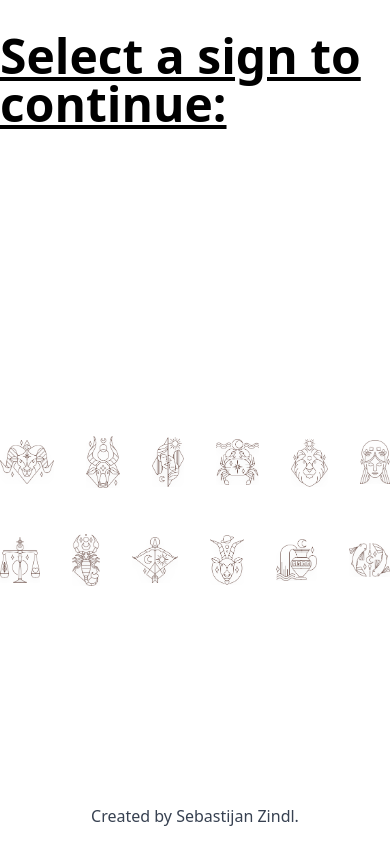
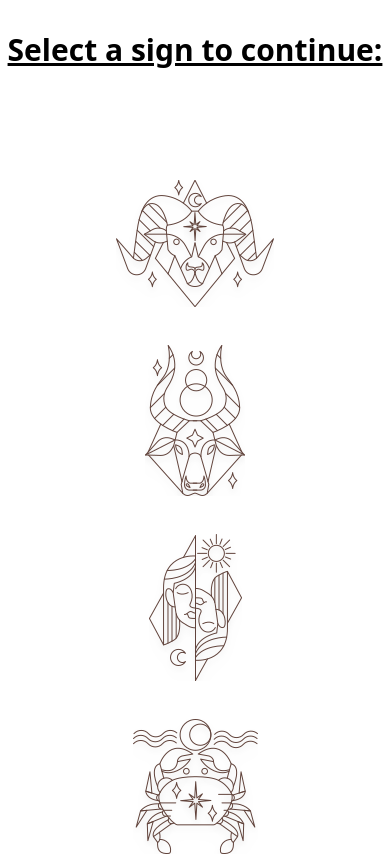
Before and after one commit to m1thrandir225/horoscope_next, a Next.js app: page / in a window 390 px wide. Shown: the top 856 px of the page. Built offline with nearby package versions, Linux system fonts and the light colour scheme; no server answers.

Commit message:
mobile responsive changes

```diff
--- a/src/components/horoscopeCard.jsx
+++ b/src/components/horoscopeCard.jsx
@@ -18,7 +18,7 @@ export default function HoroscopeCard({title, data, loading}) {
         </div>
         } else {
             return <div className="flex flex-col justify-center items-center">
-                <h1 className="underline text-5xl font-bold">{title}</h1>
+                <h1 className="md:underline text-5xl font-bold xs:text-3xl underline text-center">{title}</h1>
             </div>
         }
     }
--- a/src/components/horoscopeIcon.jsx
+++ b/src/components/horoscopeIcon.jsx
@@ -26,7 +26,7 @@ export default function HoroscopeIcon({ title, imgSRC, sendTitleToParent, setDat
     }, [componentTitle, setData, setLoading, setError])
 
     return(
-        <div className="w-auto" onClick={() => {changeTitle(title); sendTitleToParent(title);}}>
+        <div className="lg:w-auto xs:w-46" onClick={() => {changeTitle(title); sendTitleToParent(title);}}>
             <Image className="hover:bg-indigo-900/[.09] drop-shadow-lg" alt={componentTitle} src={imgSRC} layout='intrinsic'/>
         </div>
     )
--- a/src/pages/index.js
+++ b/src/pages/index.js
@@ -20,6 +20,7 @@ export default function Home() {
   const [title, setTitle] = useState("Select a sign to continue: ");
   const [data, setData] = useState([]);
   const [isLoading, setLoading] = useState(false);
+  const [error, setError] = useState("");
   const getTitleFromChild = (index) => {
     // the callback. Use a better name
     setTitle(index);
@@ -33,13 +34,14 @@ export default function Home() {
         <HoroscopeCard title={title} data={data} loading={isLoading} />
       </div>
       <div className="mt-28 flex flex-col gap-10 justify-center items-center">
-        <div className="flex gap-8 lg:flex-row justify-center items-center sm:flex-col">
+        <div className="flex gap-8 lg:flex-row justify-center items-center xs:flex-col">
           <HoroscopeIcon
             title="Aries"
             imgSRC={aries}
             sendTitleToParent={getTitleFromChild}
             setData={setData}
             setLoading={setLoading}
+            setError={setError}
           />
           <HoroscopeIcon
             title="Taurus"
@@ -47,6 +49,7 @@ export default function Home() {
             sendTitleToParent={getTitleFromChild}
             setData={setData}
             setLoading={setLoading}
+            setError={setError}
           />
           <HoroscopeIcon
             title="Gemini"
@@ -54,6 +57,7 @@ export default function Home() {
             sendTitleToParent={getTitleFromChild}
             setData={setData}
             setLoading={setLoading}
+            setError={setError}
           />
           <HoroscopeIcon
             title="Cancer"
@@ -61,6 +65,7 @@ export default function Home() {
             sendTitleToParent={getTitleFromChild}
             setData={setData}
             setLoading={setLoading}
+            setError={setError}
           />
           <HoroscopeIcon
             title="Leo"
@@ -68,6 +73,7 @@ export default function Home() {
             sendTitleToParent={getTitleFromChild}
             setData={setData}
             setLoading={setLoading}
+            setError={setError}
           />
           <HoroscopeIcon
             title="Virgo"
@@ -77,13 +83,14 @@ export default function Home() {
             setLoading={setLoading}
           />
         </div>
-        <div className="flex gap-8 lg:flex-row justify-center items-center sm:flex-col">
+        <div className="flex gap-8 lg:flex-row justify-center items-center xs:flex-col">
           <HoroscopeIcon
             title="Libra"
             imgSRC={libra}
             sendTitleToParent={getTitleFromChild}
             setData={setData}
             setLoading={setLoading}
+            setError={setError}
           />
           <HoroscopeIcon
             title="Scorpio"
@@ -91,6 +98,7 @@ export default function Home() {
             sendTitleToParent={getTitleFromChild}
             setData={setData}
             setLoading={setLoading}
+            setError={setError}
           />
           <HoroscopeIcon
             title="Sagittarius"
@@ -98,6 +106,7 @@ export default function Home() {
             sendTitleToParent={getTitleFromChild}
             setData={setData}
             setLoading={setLoading}
+            setError={setError}
           />
           <HoroscopeIcon
             title="Capricorn"
@@ -105,6 +114,7 @@ export default function Home() {
             sendTitleToParent={getTitleFromChild}
             setData={setData}
             setLoading={setLoading}
+            setError={setError}
           />
           <HoroscopeIcon
             title="Aquarius"
@@ -112,6 +122,7 @@ export default function Home() {
             sendTitleToParent={getTitleFromChild}
             setData={setData}
             setLoading={setLoading}
+            setError={setError}
           />
           <HoroscopeIcon
             title="Pisces"
@@ -119,6 +130,7 @@ export default function Home() {
             sendTitleToParent={getTitleFromChild}
             setData={setData}
             setLoading={setLoading}
+            setError={setError}
           />
         </div>
       </div>
```
